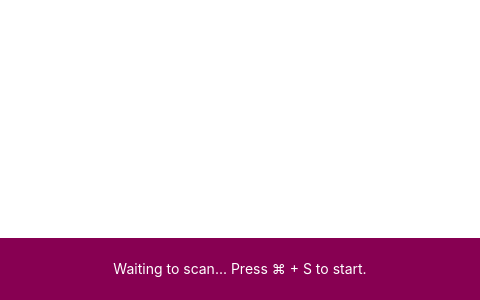
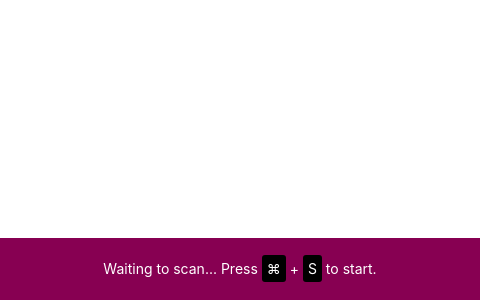
Before and after one commit to dermike/physical-web-scan-app, an Electron app: page index.html in a window 480 px wide. Shown: the part 544-844 px from the top of the page. Drawn offline with Linux system fonts and the light colour scheme; no server answers.

Commit message:
add mac key styling to keypress instructions

```diff
--- a/css/app.css
+++ b/css/app.css
@@ -67,6 +67,13 @@ button {
   z-index: 99;
 }
 
+.key {
+  background-color: #000;
+  border-radius: 3px;
+  color: #fff;
+  padding: 5px;
+}
+
 @-webkit-keyframes fadeInDown {
   0% {
     opacity: 0;
--- a/index.html
+++ b/index.html
@@ -10,7 +10,7 @@
   <body>
 
     <div id="results" aria-live="assertive"></div>
-    <div id="status" role="alert" aria-live="assertive" aria-hidden="false">Waiting to scan... Press &#8984; + S to start.</div>
+    <div id="status" role="alert" aria-live="assertive" aria-hidden="false">Waiting to scan... Press <span class="key">&#8984;</span> + <span class="key">S</span> to start.</div>
 
     <script src="js/app.js"></script>
   </body>
--- a/main.js
+++ b/main.js
@@ -21,7 +21,7 @@ noble.on('scanStart', function() {
 
 noble.on('scanStop', function() {
   console.log('Scan stopped...');
-  mainWindow.webContents.send('status', 'Scanning stopped. Press &#8984; + S to restart scan.');
+  mainWindow.webContents.send('status', 'Scanning stopped. Press <span class="key">&#8984;</span> + <span class="key">S</span> to restart scan.');
 });
 
 noble.on('discover', function(peripheral) {
@@ -61,7 +61,7 @@ app.on('ready', function() {
             if (noble.state === 'poweredOn') {
               noble.startScanning(['feaa']);
             } else {
-              mainWindow.webContents.send('status', 'Bluetooth not ready or turned on. Press &#8984; + S to retry.');
+              mainWindow.webContents.send('status', 'Bluetooth not ready or turned on. Press <span class="key">&#8984;</span> + <span class="key">S</span> to retry.');
             }
           }
         },
```
